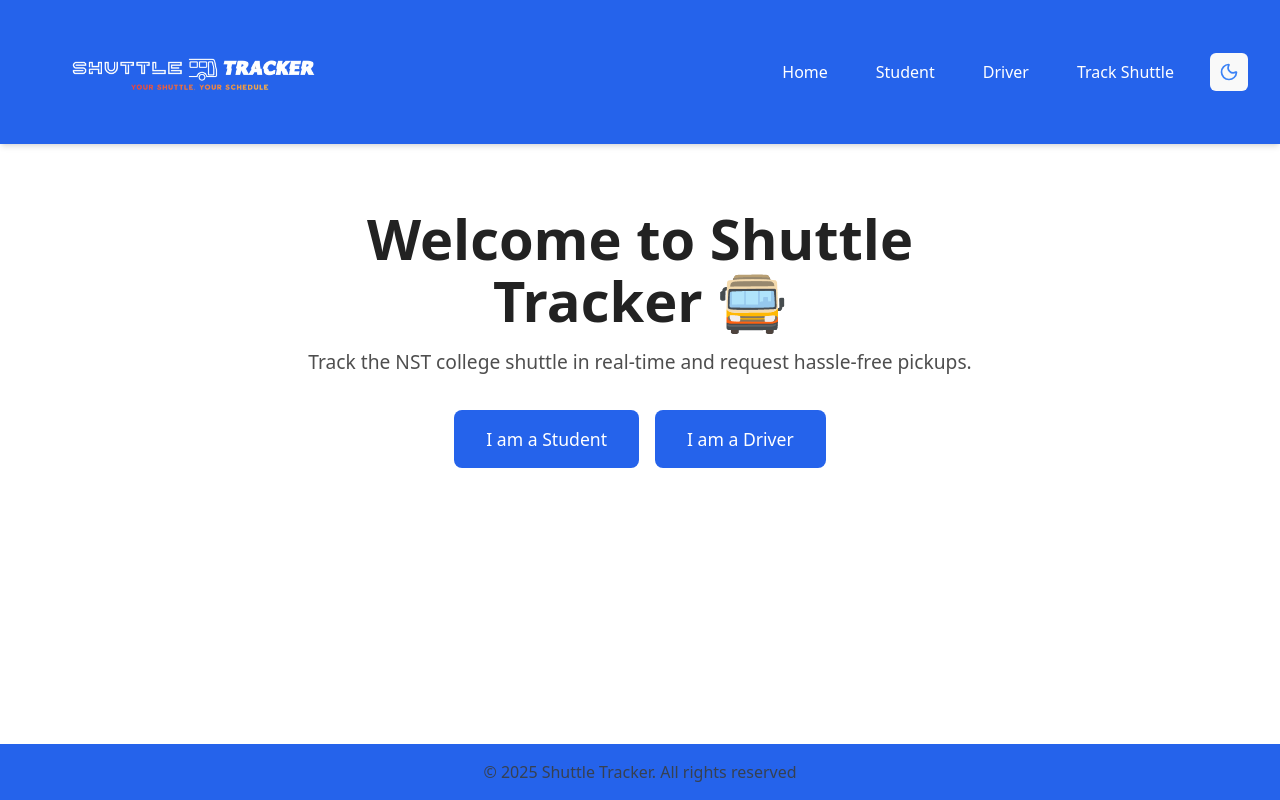
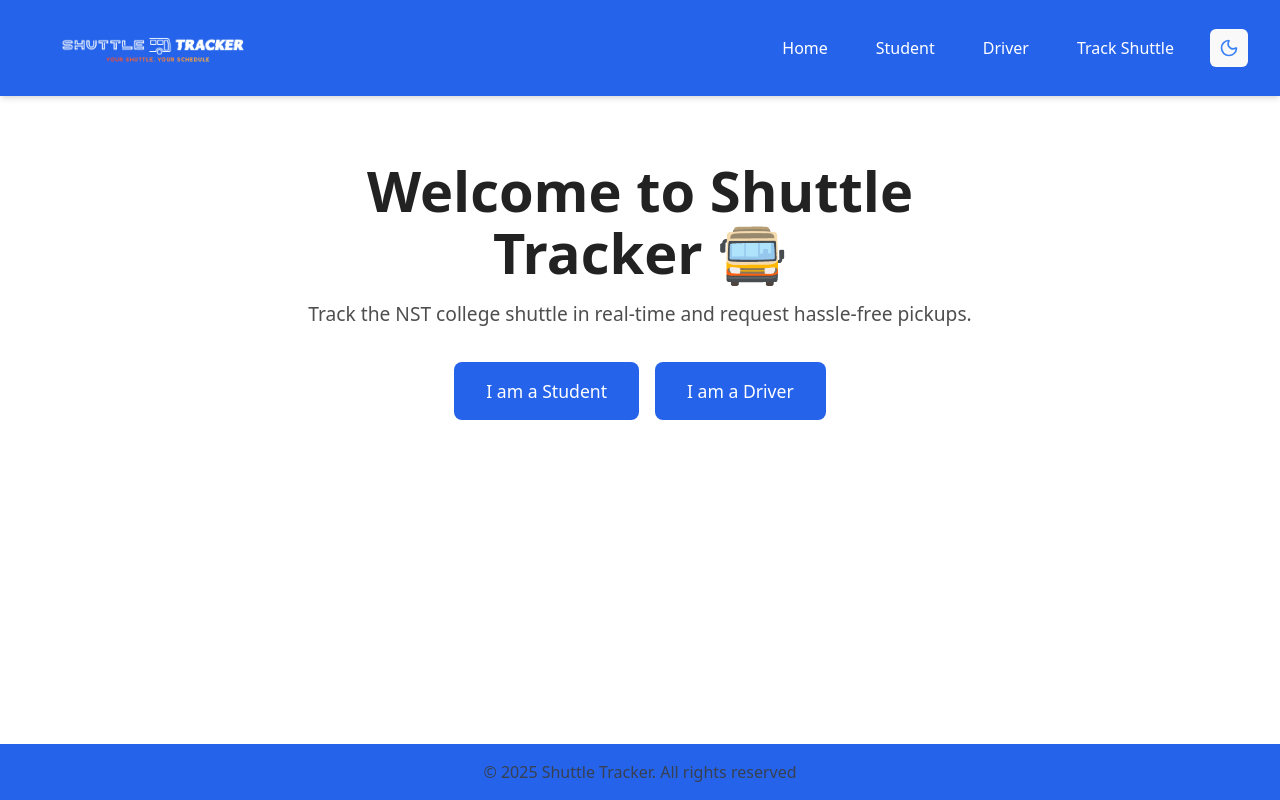
Before and after one commit to nst-sdc/Shuttle_Tracker, a React (Vite) app in the folder frontend/latest/: page / in a window 1280 px wide. Built offline with nearby package versions, Linux system fonts and the light colour scheme.

Commit message:
fixed length of navbar

```diff
--- a/frontend/latest/src/components/Navbar.jsx
+++ b/frontend/latest/src/components/Navbar.jsx
@@ -12,7 +12,7 @@ function Navbar() {
   };
 
   return (
-    <nav className="bg-blue-600 dark:bg-gray-800 text-white py-6 px-8 flex justify-between items-center shadow-md sticky top-0 z-10 transition-colors duration-200">
+    <nav className="bg-blue-600 dark:bg-gray-800 text-white py-4 px-8 flex justify-between items-center shadow-md sticky top-0 z-10 transition-colors duration-200">
       <Link
         to="/"
         className="logo-link no-underline flex items-center gap-2 focus:outline-none"
@@ -21,8 +21,8 @@ function Navbar() {
         <img
           src={mainLogo}
           alt="Shuttle Tracker Logo"
-          // Further adjusted classes for larger visibility
-          className="h-12 md:h-20 lg:h-24 max-w-[180px] sm:max-w-[240px] lg:max-w-[320px] object-contain"
+          // Adjusted classes for smaller visibility
+          className="h-10 md:h-14 lg:h-16 max-w-[120px] sm:max-w-[180px] lg:max-w-[240px] object-contain"
         />
       </Link>
 
```
